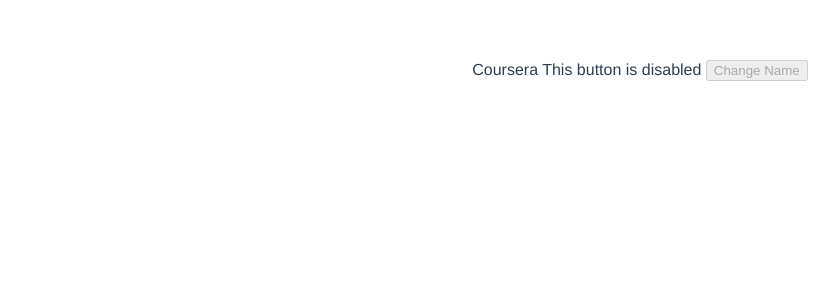
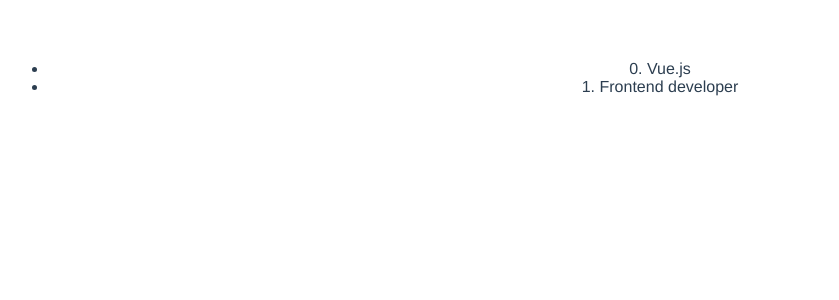
Before and after one commit to SimonaHriscu/vue-skills, a Vue app: page / in a window 1280 px wide. Shown: the top 300 px of the page, without its empty margins (0-839 px from the left). Built offline with nearby package versions, Linux system fonts and the light colour scheme.

Commit message:
v-directives

```diff
--- a/src/components/Skills.vue
+++ b/src/components/Skills.vue
@@ -1,10 +1,12 @@
 <template>
   <div class="hello">
-    {{ name }}
-    {{ btnState ? "This button is disabled" : " This button is active" }}
-    <button v-on:click="changeName" v-bind:disabled="btnState">
-      Change Name
-    </button>
+    <div class="holder">
+      <ul>
+        <li v-for="(data, index) in skills" :key="index">
+          {{ index }}. {{ data.skill }}
+        </li>
+      </ul>
+    </div>
   </div>
 </template>
 
@@ -13,8 +15,7 @@
   name: "Skills",
   data() {
     return {
-      name: "Coursera",
-      btnState: true,
+      skills: [{ skill: "Vue.js" }, { skill: "Frontend developer" }],
     };
   },
 };
```
